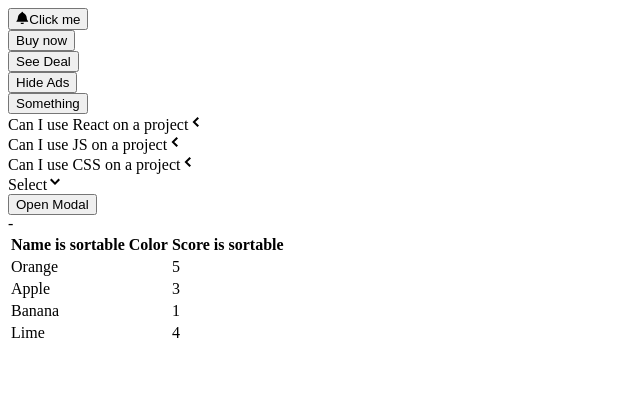
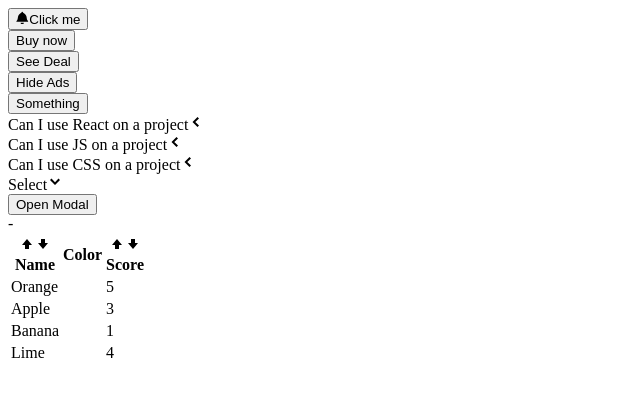
Before and after one commit to NikolaJelavic/PractiseVite, a Next.js app: page /ButtonPage in a window 1280 px wide. Shown: the top 396 px of the page, without its empty margins (0-640 px from the left). Built offline with nearby package versions, Linux system fonts and the light colour scheme.

Commit message:
Sorting improved

```diff
--- a/src/components/Button/SortableTable.jsx
+++ b/src/components/Button/SortableTable.jsx
@@ -1,37 +1,90 @@
 import { useState } from "react";
+import {GoArrowDown, GoArrowUp} from  'react-icons/go'
 import Table from "./Table";
+// import { getIconUtilityClass } from "@mui/material";
 
 export default function SortableTable(props) {
-    const [sortOrder, setSortOrder]=useState(null)
-    const [sortBy,setSortBy]=useState(null);
-    const {config} = props;
+  const [sortOrder, setSortOrder] = useState(null);
+  const [sortBy, setSortBy] = useState(null);
+  const { config, data } = props;
 
-    const handleClick = (label)=>{
-        if (sortOrder===null){
-            setSortOrder('asc');
+  const handleClick = (label) => {
+    if (sortOrder === null) {
+      setSortOrder("asc");
       setSortBy(label);
-        }else if (sortOrder ==='asc'){
-            setSortOrder('desc');
+    } else if (sortOrder === "asc") {
+      setSortOrder("desc");
       setSortBy(label);
-
-        }else if(sortOrder ==='desc'){
+    } else if (sortOrder === "desc") {
       setSortOrder(null);
       setSortBy(null);
+    }
+  };
 
-        }
-    }
-
-    const updatedConfig = config.map((column)=>{
-        if (!column.sortValue){
+  const updatedConfig = config.map((column) => {
+    if (!column.sortValue) {
       return column;
     }
     return {
       ...column,
-            header: ()=> <th onClick={()=>handleClick(column.label)}>{column.label} is sortable</th>
+      header: () => (
+        <th className="cursor-pointer hover:bg-gray-100" onClick={() => handleClick(column.label)}>
+            <div className="flex items-center">
+            {getIcons(column.label, sortBy, sortOrder)}
+          {column.label}
+          </div>
+        </th>
+      ),
+    };
+  });
+
+  let sortedData = data;
+  if (sortOrder && sortBy) {
+    const { sortValue } = config.find((column) => column.label === sortBy);
+    sortedData = [...data].sort((a, b) => {
+      const valueA = sortValue(a);
+      const valueB = sortValue(b);
+
+      const reverseOrder = sortOrder === "asc" ? 1 : -1;
+
+      if (typeof valueA === "string") {
+        return valueA.localeCompare(valueB) * reverseOrder;
+      } else {
+        return (valueA - valueB) * reverseOrder;
       }
-    })
+    });
+  }
+
+  return (
+    <div>
+      {sortOrder} - {sortBy}
+      <Table {...props} data={sortedData} config={updatedConfig} />
+    </div>
+  );
+}
+
+
+function getIcons(label, sortBy, sortOrder){
+    if (label !== sortBy){
         return <div>
-        {sortOrder} - {sortBy}
-    <Table {...props} config={updatedConfig} />
+            <GoArrowUp/>
+            <GoArrowDown/>
         </div>
-};
+    }
+
+    if (sortOrder===null){
+        return <div>
+        <GoArrowUp/>
+        <GoArrowDown/>
+    </div>;
+    } else if (sortOrder === 'asc'){
+        return <div>
+        <GoArrowUp/>
+    </div>;
+    } else if (sortOrder === 'desc'){
+        return <div>
+        <GoArrowDown/>
+    </div>;
+    }
+
+}
```
Lines whose indentation alone changed are shown as unchanged.
